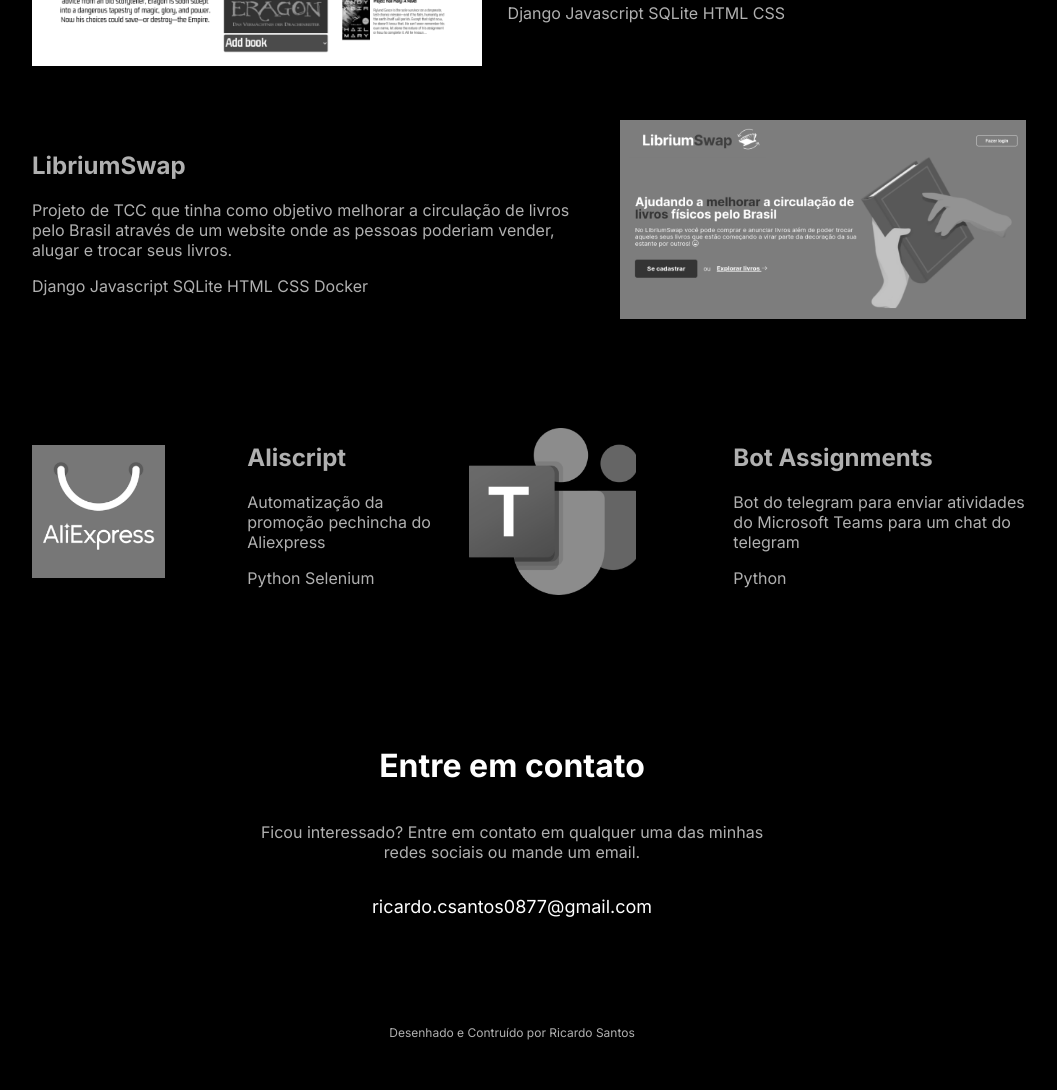
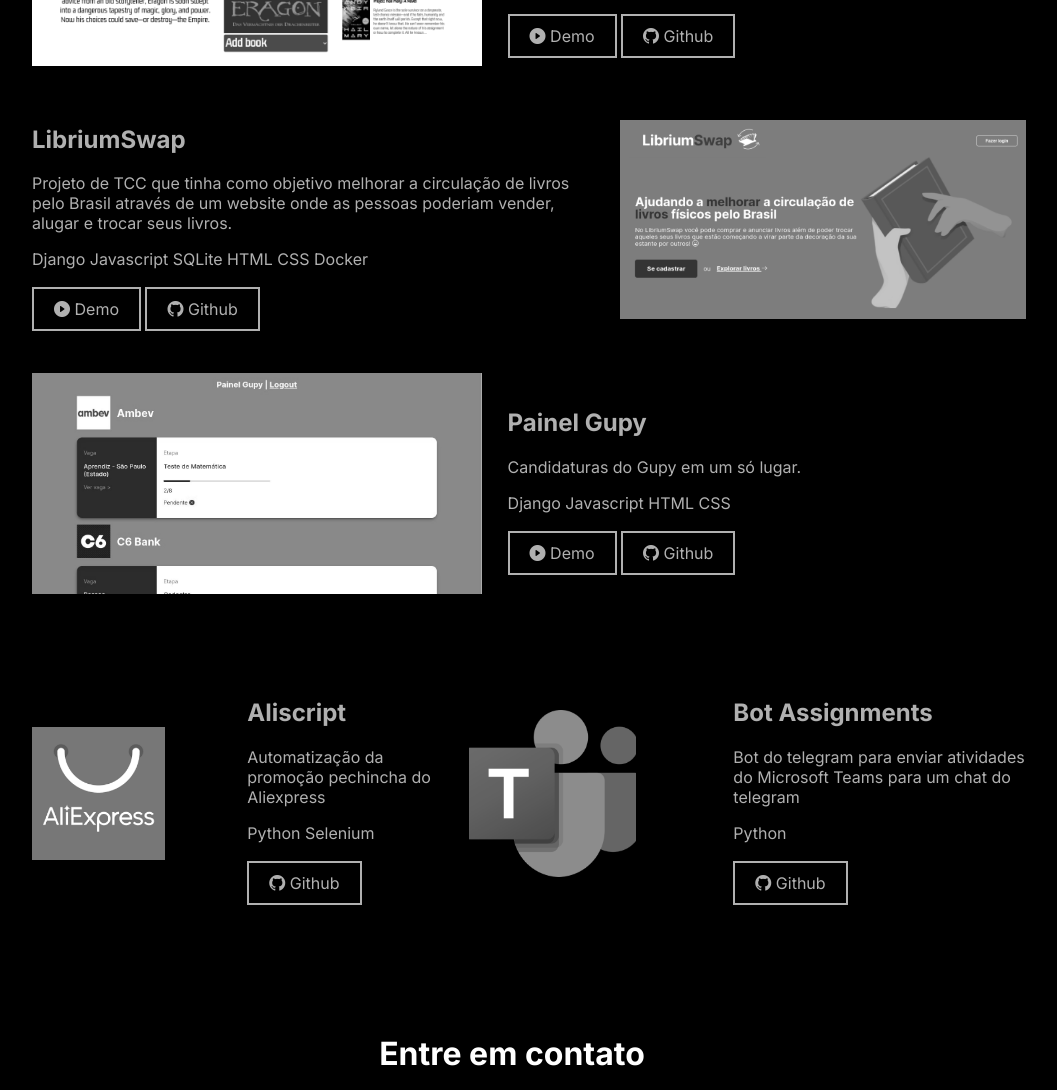
Before and after one commit to rcorrei4/portfolio, a plain HTML site: page index.html in a window 1280 px wide. Shown: the part 1441-2531 px from the top of the page, without its empty margins (128-1185 px from the left). Drawn offline with nearby package versions, Linux system fonts and the light colour scheme.

Commit message:
feat: project links and project 3

```diff
--- a/index.html
+++ b/index.html
@@ -94,6 +94,10 @@
 						<h2>IBDb (Internet Book Database)</h2>
 						<p>Website onde as pessoas podem contribuir com informações sobre livros, inspirado no IMBDb.</p>
 						<p>Django  Javascript  SQLite  HTML  CSS </p>
+						<div class="projeto-btns">
+							<a href="http://ibdb-project.herokuapp.com/" target="__blank"><i class="bi bi-play-circle-fill"></i> Demo</a>
+							<a href="https://github.com/rcorrei4/cs50w-ibdb" target="__blank"><i class="bi bi-github"></i> Github</a>
+						</div>
 					</div>
 				</div>
 				<div class="projeto projeto-2">
@@ -104,6 +108,24 @@
 						<h2>LibriumSwap</h2>
 						<p>Projeto de TCC que tinha como objetivo melhorar a circulação de livros pelo Brasil através de um website onde as pessoas poderiam vender, alugar e trocar seus livros.</p>
 						<p>Django  Javascript  SQLite  HTML  CSS  Docker</p>
+						<div class="projeto-btns">
+							<a href="https://libriumswap.herokuapp.com/" target="__blank"><i class="bi bi-play-circle-fill"></i> Demo</a>
+							<a href="https://github.com/LibriumSwap/LibriumSwap" target="__blank"><i class="bi bi-github"></i> Github</a>
+						</div>
+					</div>
+				</div>
+				<div class="projeto">
+					<div class="imagem">
+						<img src="images/projeto_3.jpg">
+					</div>
+					<div class="text">
+						<h2>Painel Gupy</h2>
+						<p>Candidaturas do Gupy em um só lugar.</p>
+						<p>Django  Javascript  HTML  CSS</p>
+						<div class="projeto-btns">
+							<a href="#" target="__blank"><i class="bi bi-play-circle-fill"></i> Demo</a>
+							<a href="https://github.com/rcorrei4/painel_gupy" target="__blank"><i class="bi bi-github"></i> Github</a>
+						</div>
 					</div>
 				</div>
 				<div class="outros">
@@ -115,6 +137,9 @@
 							<h2>Aliscript</h2>
 							<p>Automatização da promoção pechincha do Aliexpress</p>
 							<p>Python  Selenium</p>
+							<div class="projeto-btns">
+							<a href="https://github.com/rcorrei4/aliscript" target="__blank"><i class="bi bi-github"></i> Github</a>
+						</div>
 						</div>
 					</div>
 					<div class="outro">
@@ -125,6 +150,9 @@
 							<h2>Bot Assignments</h2>
 							<p>Bot do telegram para enviar atividades do Microsoft Teams para um chat do telegram</p>
 							<p>Python</p>
+							<div class="projeto-btns">
+							<a href="https://github.com/rcorrei4/bot-assignments" target="__blank"><i class="bi bi-github"></i> Github</a>
+						</div>
 						</div>
 					</div>
 				</div>
--- a/portfolio.css
+++ b/portfolio.css
@@ -190,7 +190,6 @@
 	width: 25vw;
 	height: auto;
 	filter: saturate(0%);
-	animation: all .5s;
 }
 
 div.about .content img:hover {
@@ -220,6 +219,28 @@
 	margin-top: 50px;
 }
 
+div.projects-div h2 {
+	margin-top: 0;
+}
+
+div.projects-div .projeto-btns {
+	margin-top: 30px;
+}
+
+div.projects-div .projeto-btns a {
+	color: #B0B0B0;
+	border: 2px solid #B0B0B0;
+	padding: 10px 20px;
+	text-decoration: none;
+	transition: all .5s;
+}
+
+div.projects-div .projeto-btns a:hover {
+	color: black;
+	border-color: white;
+	background-color: white;
+}
+
 div.projects-div .projeto-2 {
 	display: flex;
 	flex-direction: row-reverse;
@@ -229,6 +250,7 @@
 	max-width: 450px;
 	width: 90%;
 	margin-right: 2vw;
+
 }
 
 div.projects-div .text {
@@ -238,14 +260,16 @@
 div.projects-div .projeto img {
 	width: 100%;
 	height: auto;
+	filter: saturate(0%);
 }
 
 div.projects-div .outros {
 	display: flex;
-	margin-top: 100px;
+	margin-top: 50px;
 }
 
 div.projects-div .outro {
+	margin-top: 50px;
 	display: flex;
 	align-items: center;
 }
@@ -478,6 +502,12 @@
 	div.projects-div .projeto {
 		display: grid;
 		justify-items: center;
+		margin-top: 100px;
+	}
+
+	div.projects-div .projeto-btns {
+		display: flex;
+		justify-content: space-evenly;
 	}
 
 	div.projects-div .outros {
```
Also changed, not shown: images/projeto_3.jpg (added).
